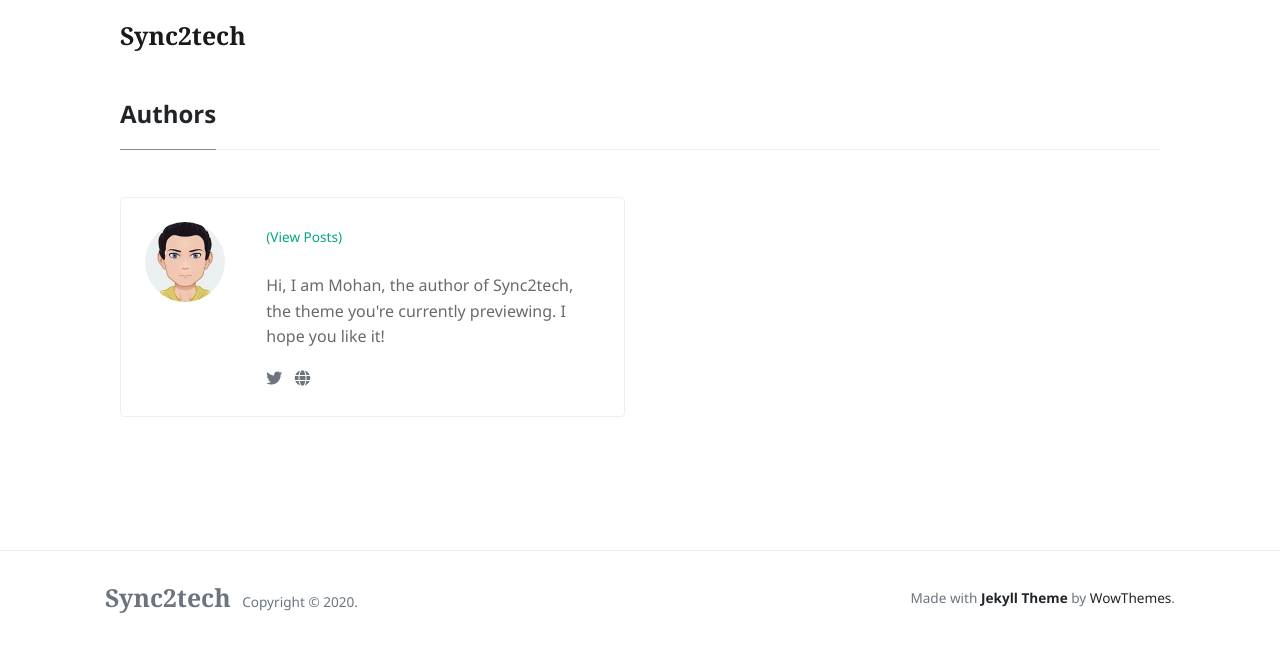
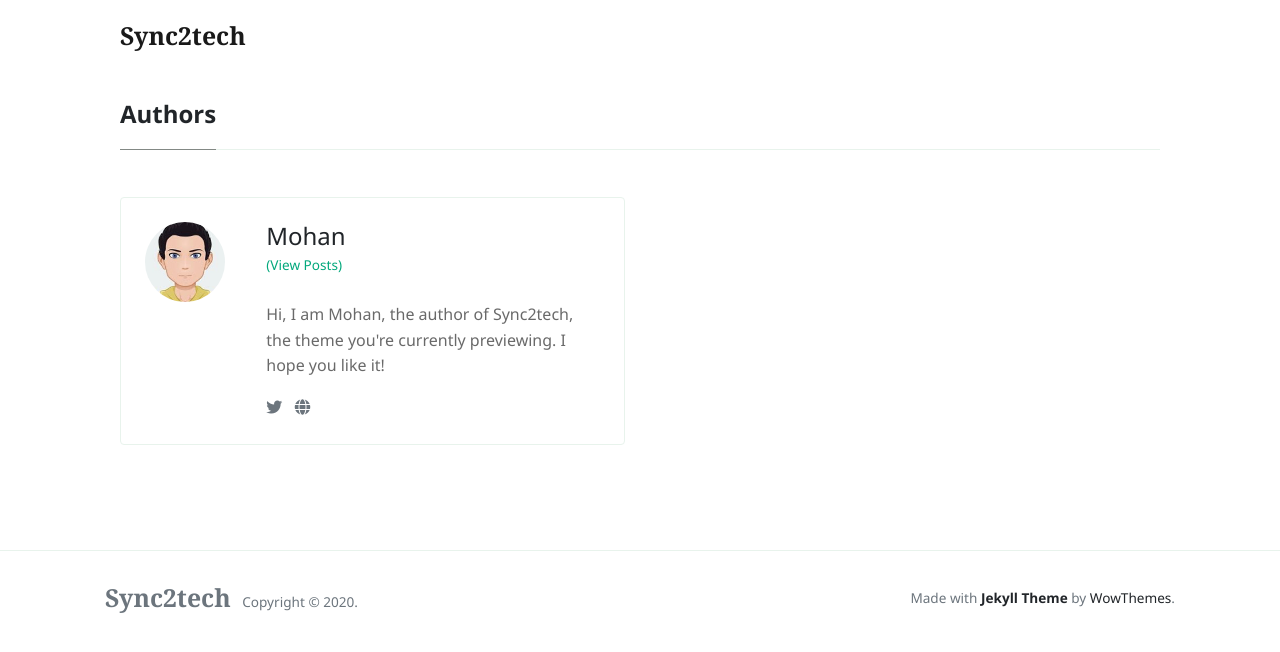
Before and after one commit to mohan-balakrishnan/sync2techold, a Jekyll site: the page built from _pages/authors-list.html, in a window 1280 px wide. Shown: the top 652 px of the page. Built offline with Jekyll 4.4.1, drawn with Linux system fonts in a browser that asks for light colours; nearby versions of some CDN libraries.

Commit message:
Update _config.yml

```diff
--- a/_config.yml
+++ b/_config.yml
@@ -20,7 +20,7 @@ plugins:
 
 authors:
     Mohan:
-      name:
+      name:          Mohan
       site:           https://www.sync2tech.com
       avatar:         assets/images/avatar1.jpg
       bio:            "Hi, I am Mohan, the author of Sync2tech, the theme you're currently previewing. I hope you like it!"
```
